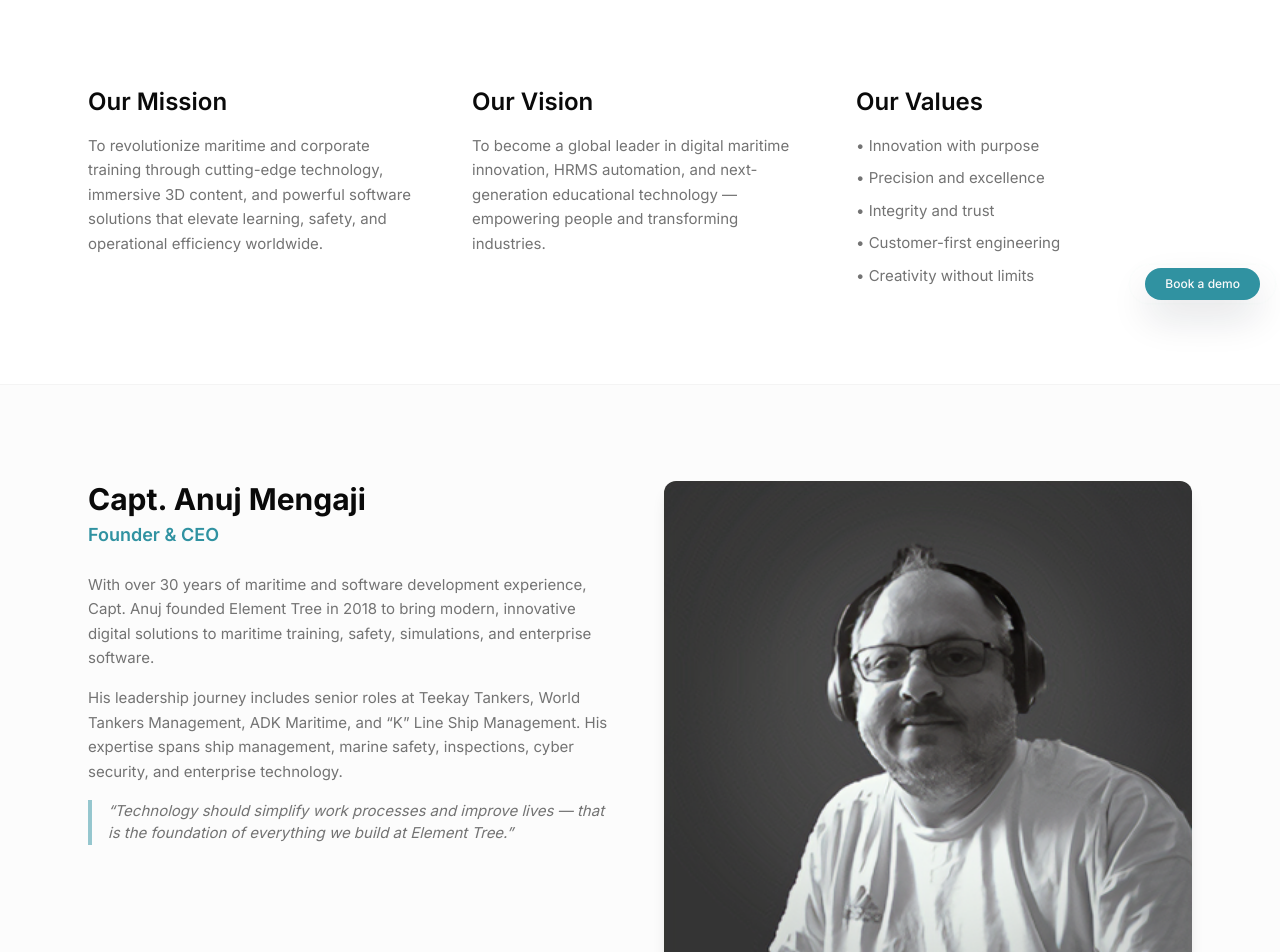
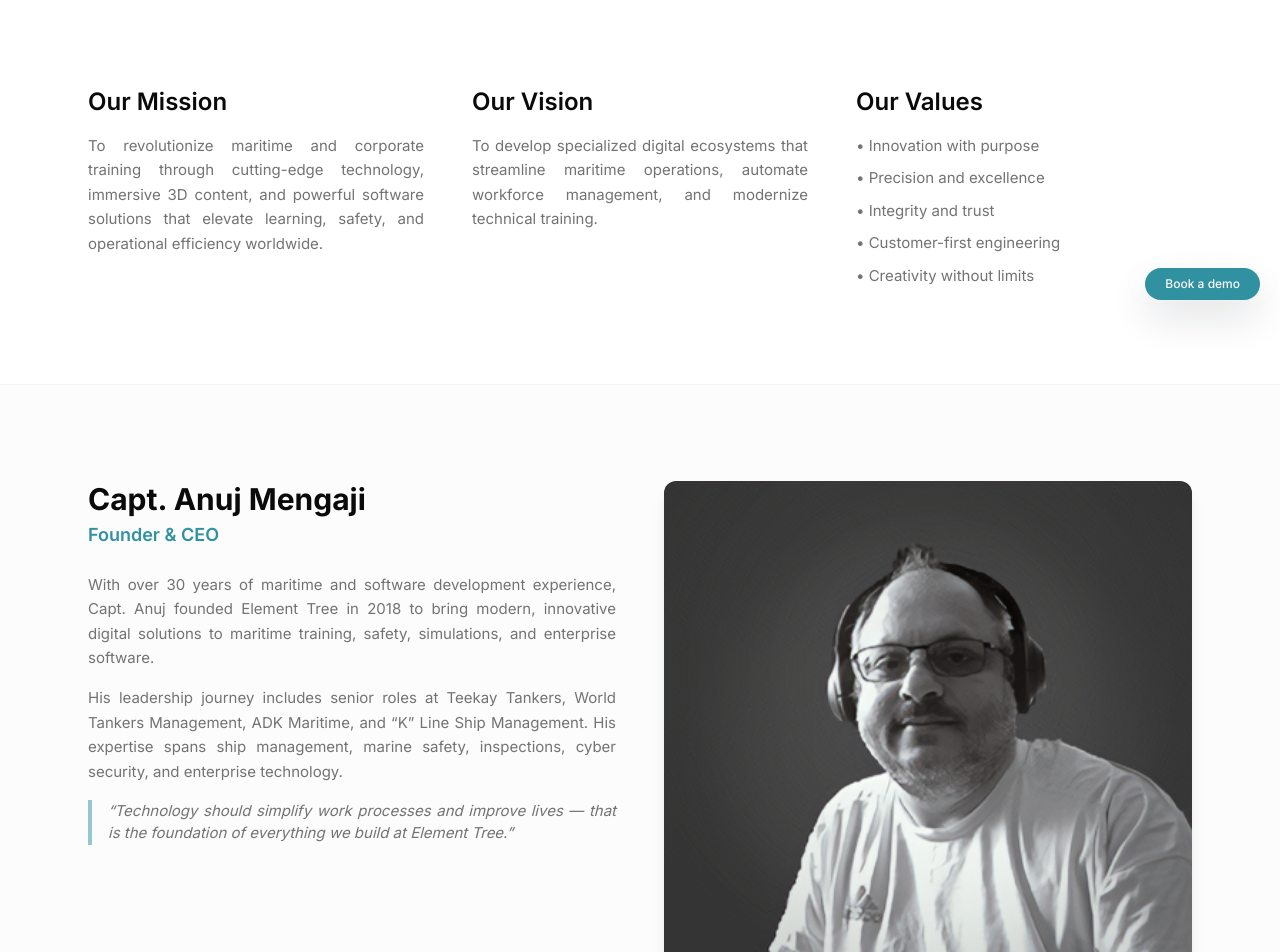
Before and after one commit to amengaji/Element-Tree-Website, a Next.js app: page /about in a window 1280 px wide. Shown: the part 480-1432 px from the top of the page. Built offline with nearby package versions, Linux system fonts and the light colour scheme.

Commit message:
Justify About page

```diff
--- a/src/app/about/page.tsx
+++ b/src/app/about/page.tsx
@@ -19,7 +19,7 @@
           <h1 className="text-4xl md:text-6xl font-bold tracking-tight mb-6">
             About <span className="text-primary">Element Tree</span>
           </h1>
-          <p className="text-lg md:text-xl text-muted-foreground max-w-3xl leading-relaxed">
+          <p className="text-lg md:text-xl text-muted-foreground max-w-3xl leading-relaxed text-justify">
             Founded in 2018 by Capt. Anuj Mengaji, Element Tree is a technology
             and creative studio specializing in maritime training, HRMS
             platforms, software engineering, 3D animation, and cyber safety
@@ -36,7 +36,7 @@
         <div className="grid md:grid-cols-3 gap-12">
           <div>
             <h2 className="text-2xl font-semibold mb-4">Our Mission</h2>
-            <p className="text-muted-foreground leading-relaxed">
+            <p className="text-muted-foreground leading-relaxed text-justify">
               To revolutionize maritime and corporate training through
               cutting-edge technology, immersive 3D content, and powerful
               software solutions that elevate learning, safety, and operational
@@ -46,10 +46,9 @@
 
           <div>
             <h2 className="text-2xl font-semibold mb-4">Our Vision</h2>
-            <p className="text-muted-foreground leading-relaxed">
-              To become a global leader in digital maritime innovation, HRMS
-              automation, and next-generation educational technology — empowering
-              people and transforming industries.
+            <p className="text-muted-foreground leading-relaxed text-justify">
+              To develop specialized digital ecosystems that streamline maritime operations,
+              automate workforce management, and modernize technical training.
             </p>
           </div>
 
@@ -80,21 +79,21 @@
                 </span>
               </h2>
 
-              <p className="text-muted-foreground leading-relaxed mb-4">
+              <p className="text-muted-foreground leading-relaxed mb-4 text-justify">
                 With over 30 years of maritime and software development
                 experience, Capt. Anuj founded Element Tree in 2018 to bring
                 modern, innovative digital solutions to maritime training,
                 safety, simulations, and enterprise software.
               </p>
 
-              <p className="text-muted-foreground leading-relaxed mb-4">
+              <p className="text-muted-foreground leading-relaxed mb-4 text-justify">
                 His leadership journey includes senior roles at Teekay Tankers,
                 World Tankers Management, ADK Maritime, and “K” Line Ship
                 Management. His expertise spans ship management, marine safety,
                 inspections, cyber security, and enterprise technology.
               </p>
 
-              <blockquote className="border-l-4 border-primary/50 pl-4 italic text-muted-foreground">
+              <blockquote className="border-l-4 border-primary/50 pl-4 italic text-muted-foreground text-justify">
                 “Technology should simplify work processes and improve lives —
                 that is the foundation of everything we build at Element Tree.”
               </blockquote>
```
